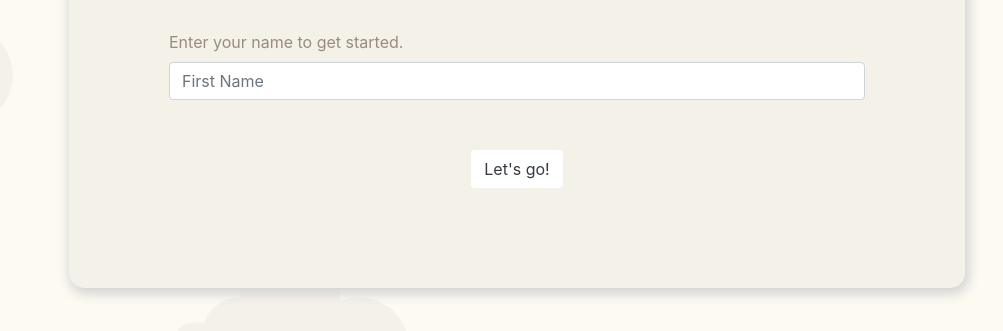
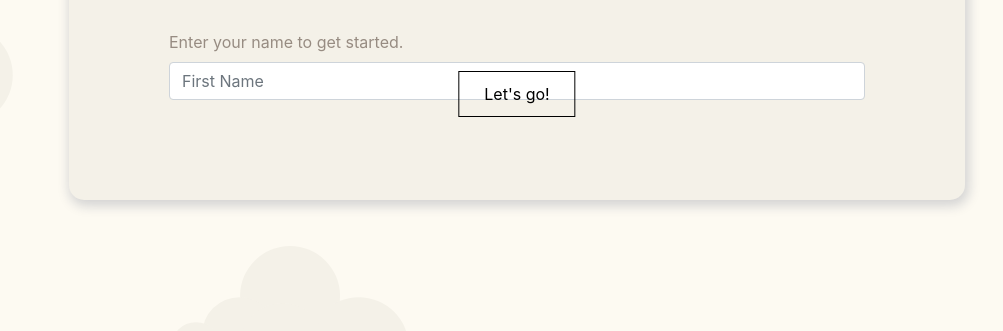
Before and after one commit to huntermetts/personaApp, a React app: page / in a window 1280 px wide. Shown: the part 306-637 px from the top of the page, without its empty margins (123-1126 px from the left). Built offline with nearby package versions, Linux system fonts and the light colour scheme.

Commit message:
button effect for log in, positioned other buttons correctly

```diff
--- a/src/components/ApplicationViews.js
+++ b/src/components/ApplicationViews.js
@@ -64,8 +64,8 @@ export default class ApplicationViews extends Component {
     console.log(questionType)
     console.log(questionState)
     this.setState({
-       [questionState]:question,
-       [questionType]: type
+      [questionState]:question,
+      [questionType]: type
     })
   }
 
--- a/src/components/Questions/PageOne.css
+++ b/src/components/Questions/PageOne.css
@@ -35,6 +35,12 @@ Modal{
     line-height: 25px;
     letter-spacing: 4px;
 }
+.stepOneButtonContainers{
+    display: flex;
+    justify-content: center;
+    margin-top:50px;
+    margin-bottom:75px;
+}
 
 /* ________________________________ */
 /* Ipad */
--- a/src/components/Questions/PageOne.js
+++ b/src/components/Questions/PageOne.js
@@ -8,8 +8,6 @@ import "./PageOne.css";
 
 export default class PageOne extends Component
 {
-
-
 
   render(){
     return(
@@ -23,7 +21,9 @@ export default class PageOne extends Component
 
           {/* Question 1 */}
           <p className="questions">1. Life goes better if you look on the positive side instead of the negative.</p>
-          <Rating className="rating" onChange={(rate) => this.props.questionRate(this.props.questionOne, this.props.TypeSeven, rate, "Question1", "TypeSeven")}
+          <Rating
+          className="rating"
+          onChange={(rate) => this.props.questionRate(this.props.questionOne, this.props.TypeSeven, rate, "Question1", "TypeSeven")}
           stop = {6}
           initialRating = {1}
 
@@ -211,7 +211,7 @@ export default class PageOne extends Component
 
         />
 
-         <div className="stepOneButtonContainer">
+         <div className="stepOneButtonContainers">
             <button id = "WelcomeButton" type="button" className="btn text-dark welcomeButton" onClick={() => this.pushToPageOne()}>Next</button>
          </div>
 
--- a/src/components/summary/Summary.css
+++ b/src/components/summary/Summary.css
@@ -25,3 +25,8 @@
 .modalButton{
     text-align: center;
 }
+.stepOneButtonContainers{
+    display: flex;
+    justify-content: center;
+    margin-top:50px;
+}
--- a/src/components/summary/Summary.js
+++ b/src/components/summary/Summary.js
@@ -56,7 +56,7 @@ export default class Summary extends Component{
                 </div>
                     <div className="flexContainerForForm">
 
-                        <div className="stepOneButtonContainer">
+                        <div className="stepOneButtonContainers">
                             <button id = "WelcomeButton" type="button" className="btn text-dark welcomeButton" onClick={() => this.pushToPageOne()}>Begin</button>
                         </div>
                     </div>
--- a/src/components/welcome/Welcome.css
+++ b/src/components/welcome/Welcome.css
@@ -31,16 +31,44 @@
     }
 
     .stepOneButtonContainer{
-        display: flex;
-        justify-content: center;
-        margin-top:50px;
+        position: absolute;
+        top:50%;
+        left:50%;
+        transform:translate(-50%, -50%);
+        text-align:center
     }
-
-    .stepOneButtonContainer:hover{
-        opacity: .6;
-        transition: .25s;
+    .button{
+        background:none;
+        border:1px solid #000;
+        font-family: 'Quicksand' sans-serif;
+        padding:10px 25px 10px 25px;
+        margin:10px;
+        cursor:pointer;
+        transition:color 0.2s linear;
+        position:relative;
     }
-
+    .button:hover{
+    color:#fff;
+    }
+    .button::before{
+    content:"";
+    position:absolute;
+    left:0;
+    top:0;
+    width:100%;
+    height:100%;
+    background:#485460;
+    z-index:-1;
+    transition:transform 0.5s;
+    transform-origin:0 0;
+    transition-timing-function: cubic-bezier(0.5,1.7,0.4,0.6);
+    }
+    .btn1::before{
+    transform:scaleX(0);
+    }
+    .btn1:hover::before{
+    transform:scaleX(1);
+    }
     .enterName{
         padding-top:25px;
     }
--- a/src/components/welcome/Welcome.js
+++ b/src/components/welcome/Welcome.js
@@ -6,7 +6,7 @@ export default class Welcome extends Component{
     pushToSummaryPage = () => {
         this.props.history.push("/summary")
         // this.props.logUserName()
-      }
+    }
 
     render(){
         return(
@@ -30,13 +30,14 @@ export default class Welcome extends Component{
                         </form>
 
                         <div className="stepOneButtonContainer">
-                            <button id = "WelcomeButton" type="button" className="btn text-dark welcomeButton" onClick={() => this.pushToSummaryPage()}>Let's go!</button>
+                            <button type="button" class = "button btn1" onClick={() => this.pushToSummaryPage()}>Let's go!</button>
                         </div>
 
                         {/* <div  className="centerProgress">
                             <div className="progressBar">
                                 <Progress striped animated color="success" value="25" />
                             </div>
+                            btn text-dark welcomeButton button
                         </div> */}
                     </div>
                 </div>
```
